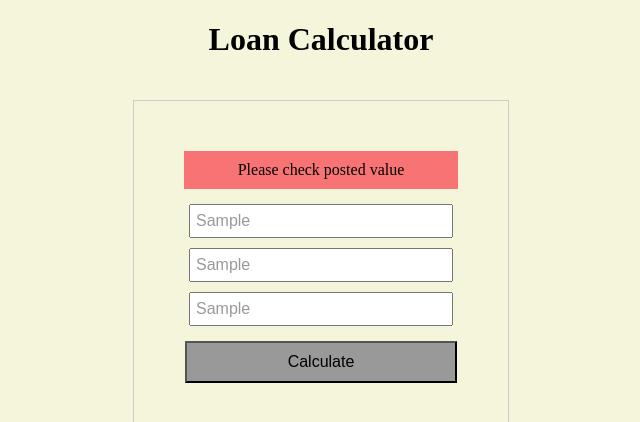
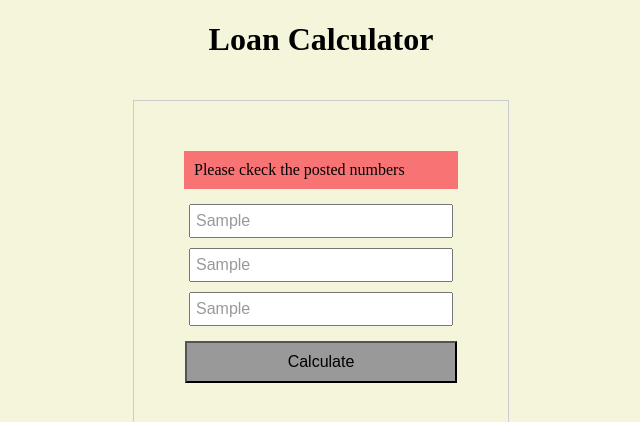
Before and after one commit to rajjubajra/loan-calculator, a website: page index.html in a window 1280 px wide. Both pictures are taken after typing "Sample", "Sample", "Sample" into the empty fields and a click on the button "Calculate". Shown: the top 422 px of the page, 319-959 px from the left. Drawn offline with Linux system fonts and the light colour scheme.

Commit message:
project done

```diff
--- a/index.html
+++ b/index.html
@@ -12,7 +12,7 @@
     <h1>Loan Calculator</h1>
     <div class="row">
       <form id="loan-form">
-        <div class="error">Please check posted value</div>
+
         <input id="amount" type="text" placeholder="Loan Amount">
         <input id="interest" type="text" placeholder="Annula Interest">
         <input id="years" type="text" placeholder="Repayment Years">
--- a/sass/style.scss
+++ b/sass/style.scss
@@ -24,10 +24,9 @@ form{
   border: 1px solid #ccc;
 
   .error{
-    padding: 10px 0px;
+    padding: 10px;
     margin-bottom: 10px;
     background-color: rgb(248, 116, 116);
-    display: none;
     justify-content: center;
   }
 
--- a/script.js
+++ b/script.js
@@ -20,7 +20,7 @@ const R = parseFloat(uiInterest.value / 100 /12);
     //Number of monthly instalments
     const N = uiYears.value * 12;
 
-
+    //loan calculations
     const x = Math.pow(1 + R, N);
     const monthly = (PV * x * R)/(x-1);
     const totalPayment = monthly * N;
@@ -47,19 +47,40 @@ if(isFinite(monthly)){
 
         }else{
           console.log('no data found');
-  document.querySelector('.error').style.display = 'flex';
-  function clearError(){
-     document.querySelector('.error').style.display = 'none';
+          showError("Please ckeck the posted numbers");
+
         }
-  setTimeout( clearError, 3000);
-}
-
-
 
 e.preventDefault();
 
 }
 
+
+function showError(errorMsg){
+
+  //create div element
+  const errorDiv = document.createElement('div');
+  // add class to div
+  errorDiv.className = 'error';
+  //put error message into the div
+  errorDiv.appendChild(document.createTextNode(errorMsg));
+
+
+  //ui container div variable
+  const inputAmount = document.querySelector('input#amount');
+  const loanForm = document.querySelector('#loan-form');
+
+  //insert error befor form
+  loanForm.insertBefore(errorDiv, inputAmount);
+
+  //clear error message after 4 second
+  setTimeout(clearError, 4000);
+
+}
+
+function clearError(){
+  document.querySelector('.error').remove();
+}
 
 
 document.addEventListener('click', function(e){
@@ -70,5 +91,4 @@ document.addEventListener('click', function(e){
       document.getElementById('interest').value = '';
       document.getElementById('years').value = '';
     }
-    console.log(e);
 })
```
Also changed, not shown: css/style.css, dist/style.css. Lines whose indentation alone changed are shown as unchanged.
